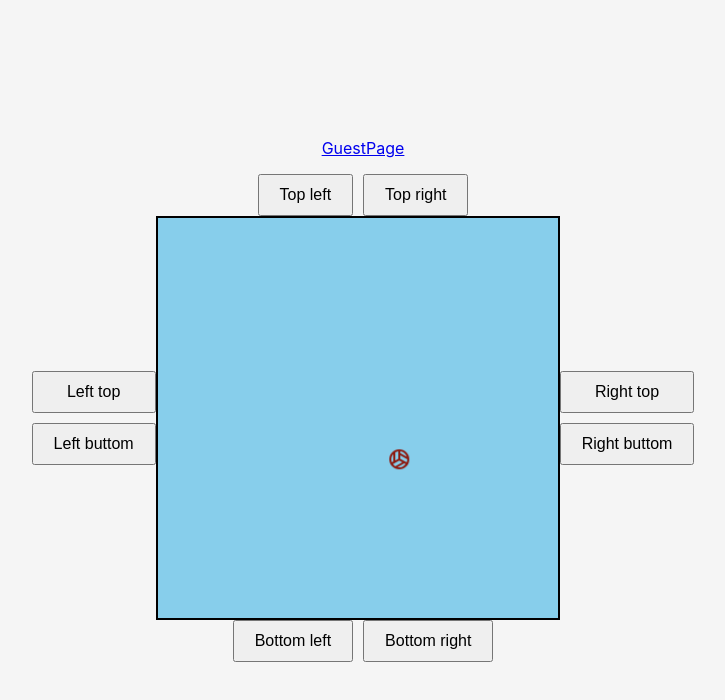
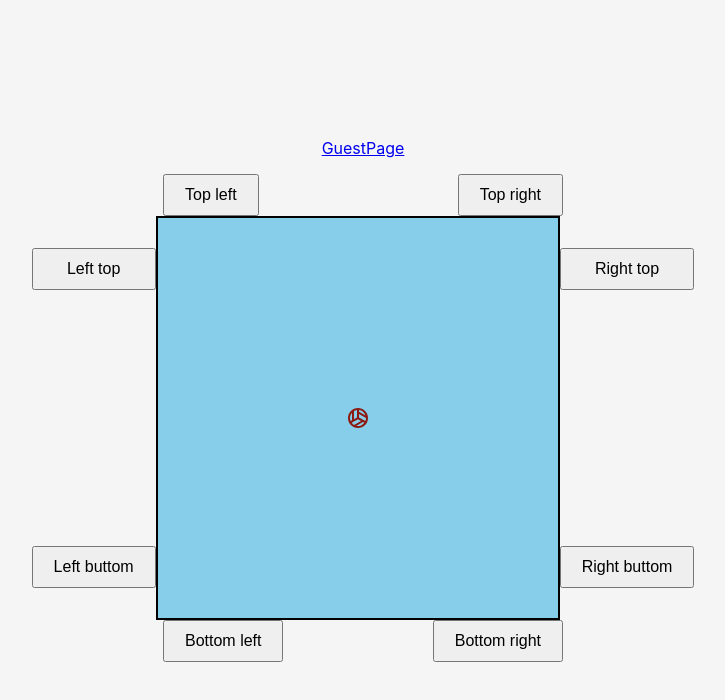
Before and after one commit to shuva9800/ballGame, a React (Create React App) app: page / in a window 1280 px wide. Shown: the top 700 px of the page, without its empty margins (277-1002 px from the left). Built offline with nearby package versions, Linux system fonts and the light colour scheme; no server answers; the HTML template or start-up script is replaced by a standard one.

Commit message:
change hitting location of the moving ball

```diff
--- a/src/App.css
+++ b/src/App.css
@@ -23,14 +23,16 @@
 
 .button-container.top,
 .button-container.bottom {
+  width: 400px;
   flex-direction: row;
-  justify-content: center;
+  justify-content: space-between;
 }
 
 .button-container.left,
 .button-container.right {
   flex-direction: column;
-  justify-content: center;
+  justify-content: space-between;
+  gap: 16rem;
 }
 
 .button-container button {
--- a/src/components/PhaserGame.js
+++ b/src/components/PhaserGame.js
@@ -4,8 +4,6 @@ import Phaser from 'phaser';
 import io from 'socket.io-client';
 
 const socket = io('https://gameappbackend.onrender.com'); // Connect to the Socket.io server
-// const socket = io('http://localhost:4000'); // Connect to the Socket.io server
-
 
 function PhaserGame() {
     useEffect(() => {
@@ -40,38 +38,45 @@ function PhaserGame() {
             ball = this.physics.add.image(200, 200, 'ball');
             ball.setCollideWorldBounds(true);
             ball.setBounce(1, 1);
-            ball.setVelocity(200, 200);
         }
 
         function update() {
-            // No additional logic needed here for now
+        //    console.log("inside update")
         }
 
         PhaserGame.moveBall = function (direction) {
-            const speed = 200;
+            const speed = 300;
             switch (direction) {
                 case 'top-left':
+                    ball.setPosition(50, 50);
                     ball.setVelocity(-speed, -speed);
                     break;
                 case 'top-right':
+                    ball.setPosition(350, 50);
                     ball.setVelocity(speed, -speed);
                     break;
                 case 'bottom-left':
+                    ball.setPosition(50, 350);
                     ball.setVelocity(-speed, speed);
                     break;
                 case 'bottom-right':
+                    ball.setPosition(350, 350);
                     ball.setVelocity(speed, speed);
                     break;
                 case 'left-top':
+                    ball.setPosition(50, 50);
                     ball.setVelocity(-speed, -speed / 2);
                     break;
                 case 'left-bottom':
+                    ball.setPosition(50, 350);
                     ball.setVelocity(-speed, speed / 2);
                     break;
                 case 'right-top':
+                    ball.setPosition(350, 50);
                     ball.setVelocity(speed, -speed / 2);
                     break;
                 case 'right-bottom':
+                    ball.setPosition(350, 350);
                     ball.setVelocity(speed, speed / 2);
                     break;
                 default:
```
